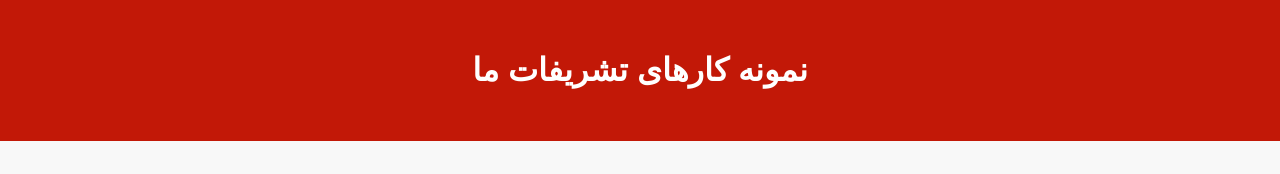
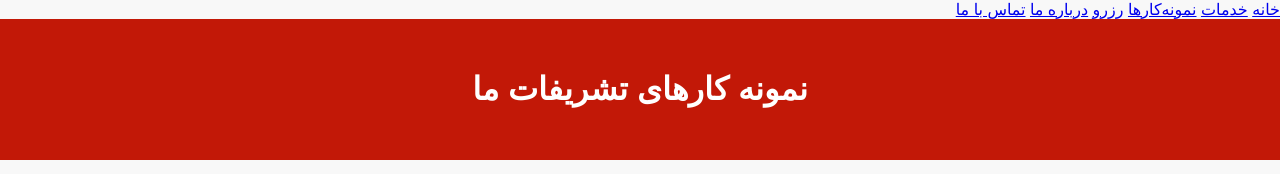
Before and after one commit to mr-aiza/224, a plain HTML site: page portfolio.html in a window 1280 px wide. Shown: the top 174 px of the page. Drawn offline with Linux system fonts and the light colour scheme.

Commit message:
Update portfolio.html

```diff
--- a/portfolio.html
+++ b/portfolio.html
@@ -44,7 +44,14 @@
   </style>
 </head>
 <body>
-
+<nav>
+    <a href="index.html">خانه</a>
+    <a href="services.html">خدمات</a>
+    <a href="portfolio.html">نمونه‌کارها</a>
+    <a href="booking.html">رزرو</a>
+    <a href="about.html">درباره ما</a>
+    <a href="contact.html">تماس با ما</a>
+  </nav>
 <header>
   <h1>نمونه کارهای تشریفات ما</h1>
 </header>
```
